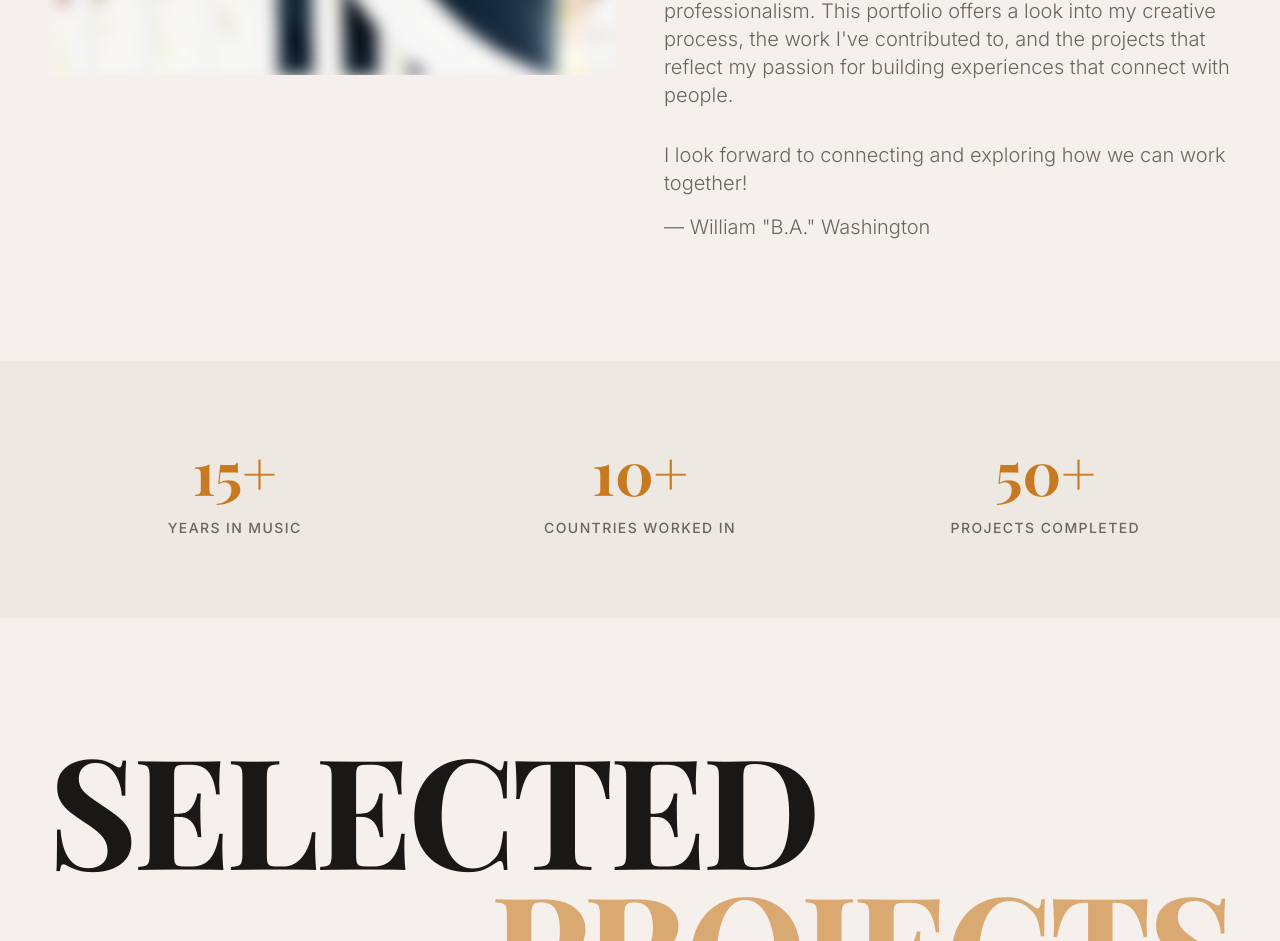
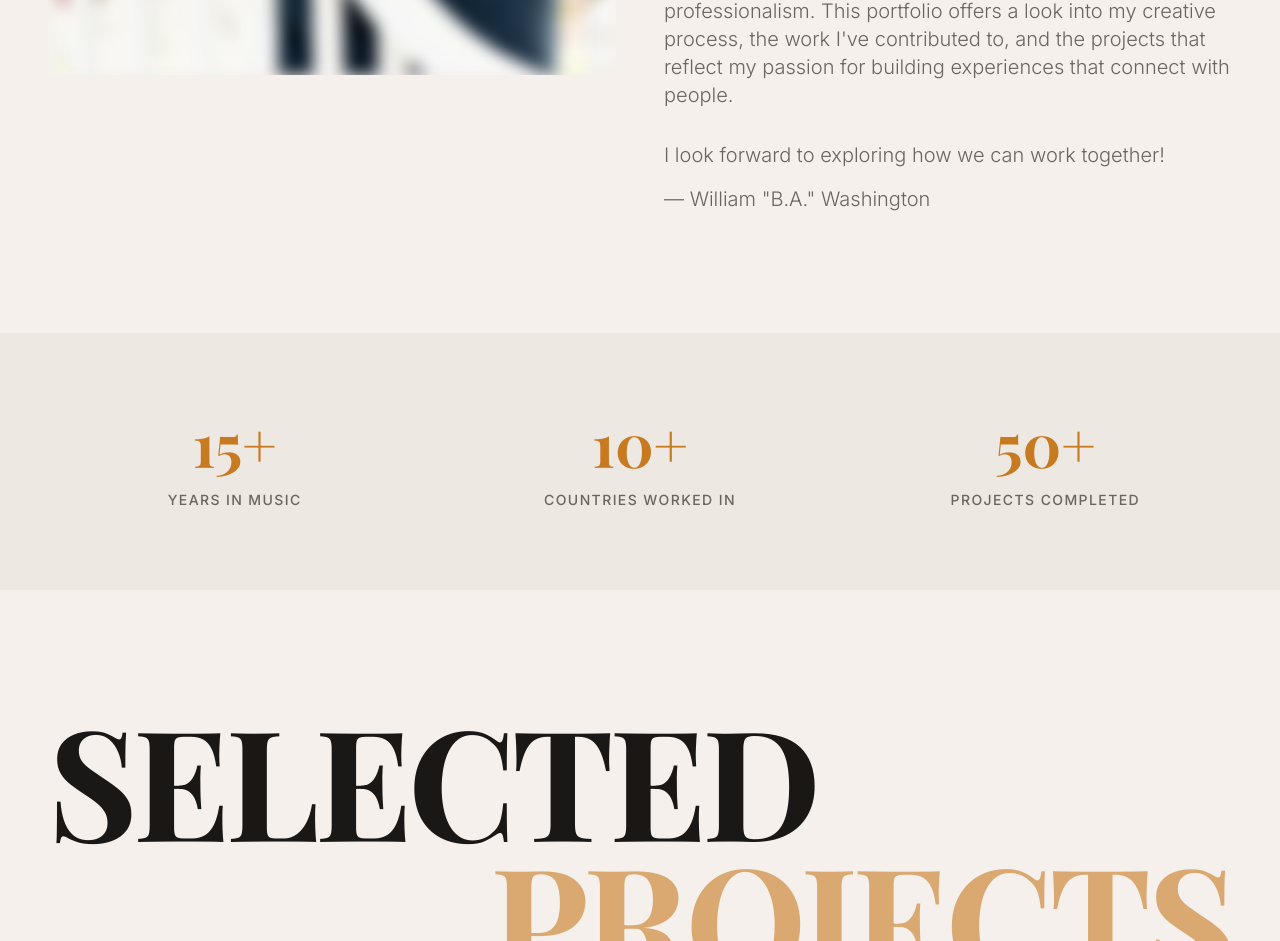
Before and after one commit to 3rdaveba/IDOMUSICSTUFF, a React (Vite) app in the folder app/: page /#/ in a window 1280 px wide. Shown: the part 1555-2496 px from the top of the page. Built offline with nearby package versions, Linux system fonts and the light colour scheme; a web font is replaced by a local one.

Commit message:
feat(about): remove 'connecting and' from closing line

```diff
--- a/app/src/sections/AboutSection.tsx
+++ b/app/src/sections/AboutSection.tsx
@@ -120,7 +120,7 @@ export default function AboutSection() {
               className="mt-8 text-lg md:text-xl font-light leading-relaxed"
               style={{ color: 'var(--text-secondary)' }}
             >
-              I look forward to connecting and exploring how we can work together!
+              I look forward to exploring how we can work together!
               <br />
               <span className="inline-block mt-4">&mdash; William &quot;B.A.&quot; Washington</span>
             </p>
```
